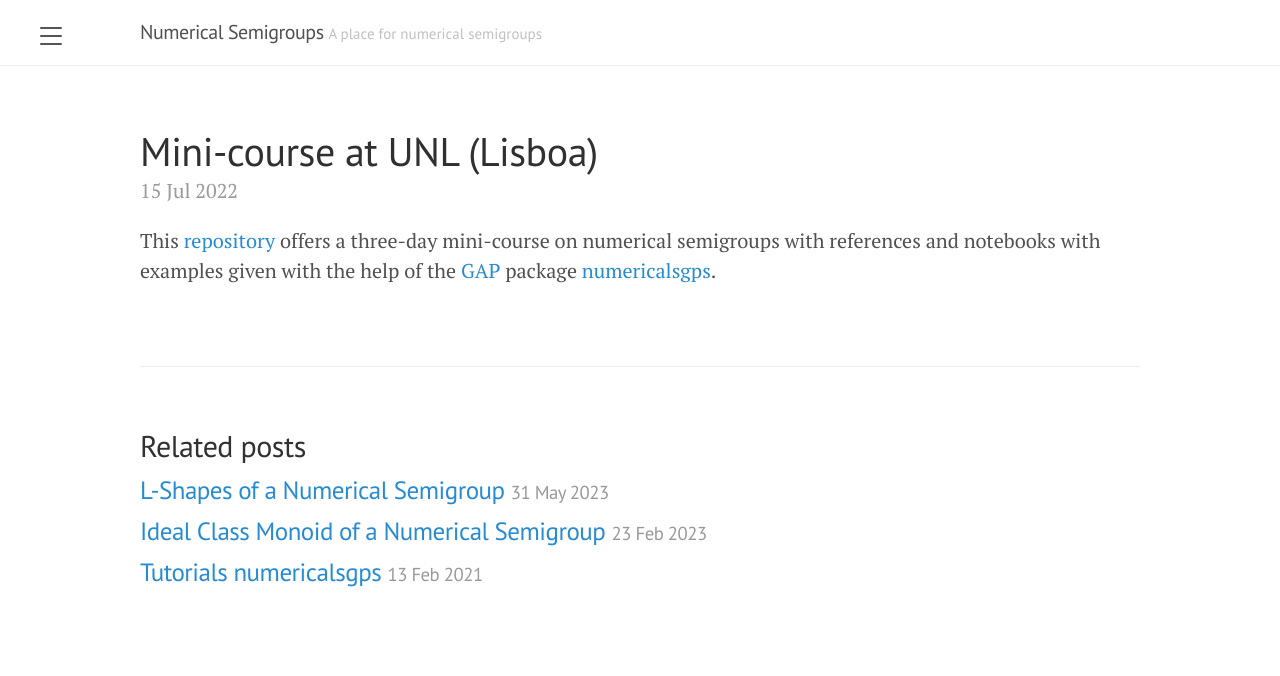
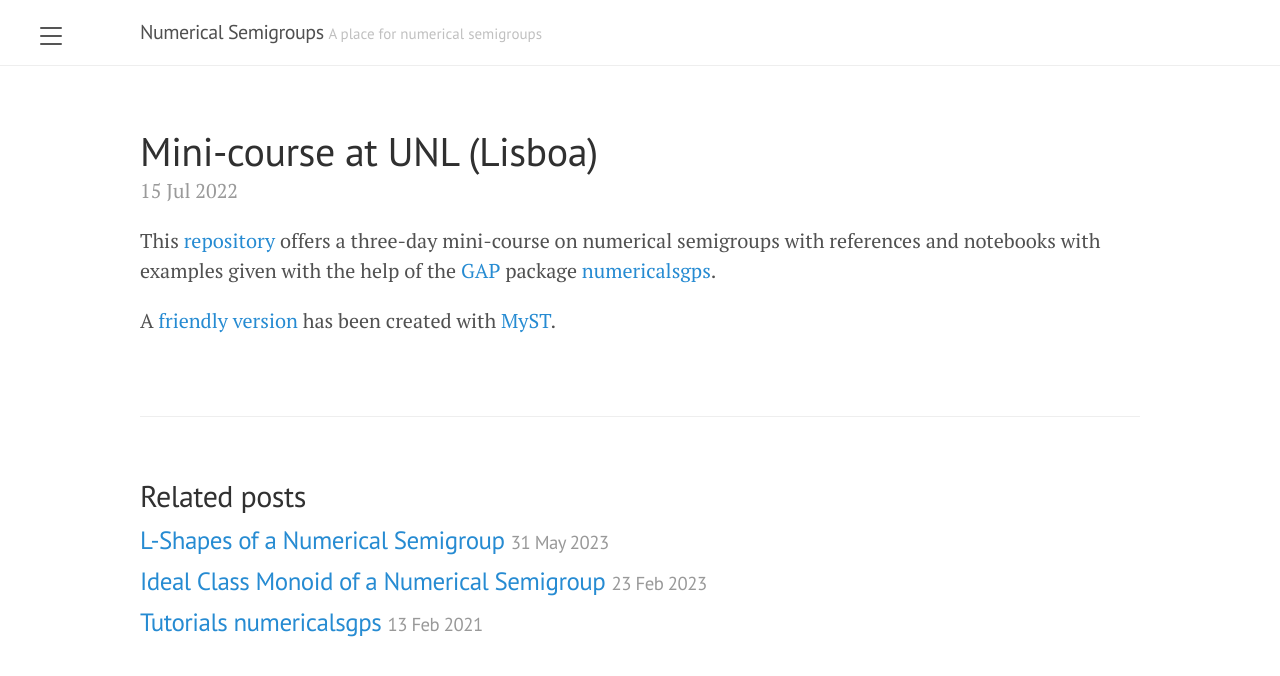
Before and after one commit to numerical-semigroups/numerical-semigroups.github.io, a Jekyll site: the page built from _posts/2022-07-15-lisbon-course.md, in a window 1280 px wide. Shown: the top 676 px of the page. Built offline with Jekyll 4.4.1, drawn with Linux system fonts in a browser that asks for light colours.

Commit message:
added link to myst page

```diff
--- a/_posts/2022-07-15-lisbon-course.md
+++ b/_posts/2022-07-15-lisbon-course.md
@@ -4,3 +4,5 @@ title: Mini-course at UNL (Lisboa)
 ---
 
 This [repository](https://github.com/numerical-semigroups/Course-Lisbon-2022) offers a three-day mini-course on numerical semigroups with references and notebooks with examples given with the help of the [GAP](https://www.gap-system.org/) package [numericalsgps](https://gap-packages.github.io/numericalsgps/).
+
+A [friendly version](https://numerical-semigroups.github.io/Course-Lisbon-2022/) has been created with [MyST](https://mystmd.org/).
```
